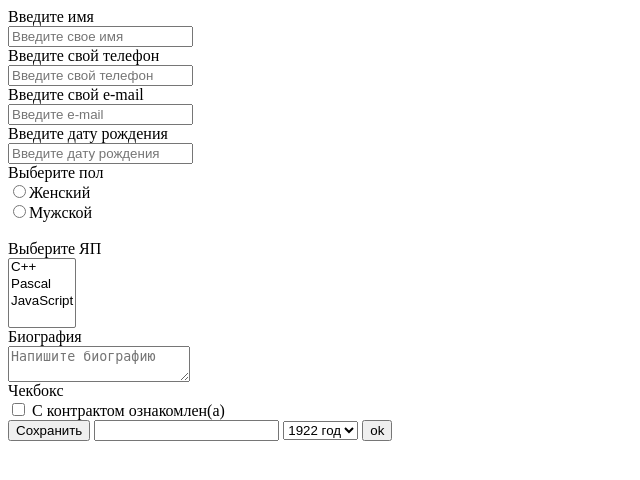
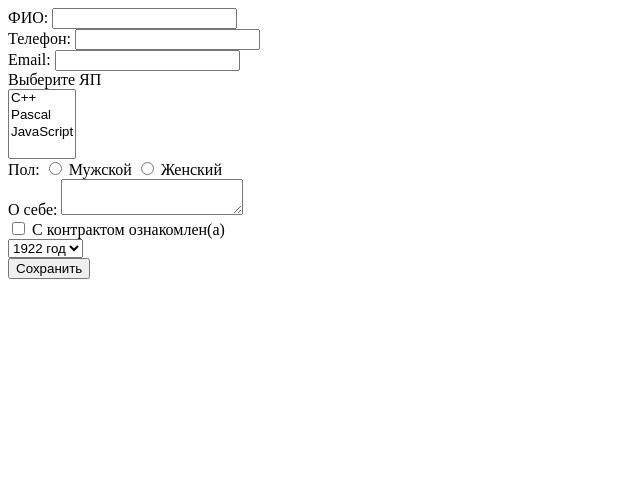
Before and after one commit to IraTkhagapso14/web2, a PHP site: page / in a window 1280 px wide. Shown: the top 480 px of the page, without its empty margins (0-640 px from the left). Run offline with PHP 8.4, Linux system fonts and the light colour scheme.

Commit message:
Update form.php

```diff
--- a/3task/form.php
+++ b/3task/form.php
@@ -1,39 +1,39 @@
 <form action="" method="POST">
- <label>Введите имя <br/>
-<input type="text" placeholder="Введите свое имя" name="thename">
-</label><br>
-<label>Введите свой телефон<br/>
-<input type="tel" placeholder="Введите свой телефон" name="thephone">
-</label><br>
-<label> Введите свой e-mail<br/>
-<input type="email" placeholder="Введите e-mail" name="youremail"></label><br/>
-<label>Введите дату рождения<br/>
-<input type="data" placeholder="Введите дату рождения" name="givebirth"></label><br/>
-<label>Выберите пол<br/>
-<input type="radio" name="sex" value="female">Женский<br/>
-<input type="radio" name="sex" value="male">Мужской<br/></label><br/>
+  <label for="fio">ФИО:</label>
+  <input type="text" id="fio" name="fio" required /><br>
+
+  <label for="tel">Телефон:</label>
+  <input type="tel" id="tel" name="tel" pattern="[0-9]{10}" required /><br>
+
+  <label for="email">Email:</label>
+  <input type="email" id="email" name="email" required /><br>
 <label>Выберите ЯП<br/></label>
 <select multiple="multiple" name="choosing">
 <option>C++</option>
 <option>Pascal</option>
 <option>JavaScript</option>
 </select></br>
-<label>Биография<br/>
-<textarea placeholder="Напишите биографию" name="biography"></textarea>
-</label></br>
-<label>Чекбокс</label><br/>
-<input type="checkbox" name="checkboxx"><label> С контрактом ознакомлен(а)
-</label><br/>
-<button>Сохранить</button>
-  <input name="fio" />
-  <select name="year">
+
+
+  <label>Пол:</label>
+  <input type="radio" id="male" name="gender" value="male">
+  <label for="male">Мужской</label>
+  <input type="radio" id="female" name="gender" value="female">
+  <label for="female">Женский</label><br>
+
+  <label for="bio">О себе:</label>
+  <textarea id="bio" name="bio"></textarea><br>
+
+  <input type="checkbox" id="contract" name="contract" value="1" required>
+  <label for="contract">С контрактом ознакомлен(а)</label><br>
+
+  <select id="year" name="year">
     <?php
     for ($i = 1922; $i <= 2022; $i++) {
       printf('<option value="%d">%d год</option>', $i, $i);
     }
     ?>
-  </select>
+  </select><br>
 
-
-  <input type="submit" value="ok" />
+  <button type="submit">Сохранить</button>
 </form>
```
